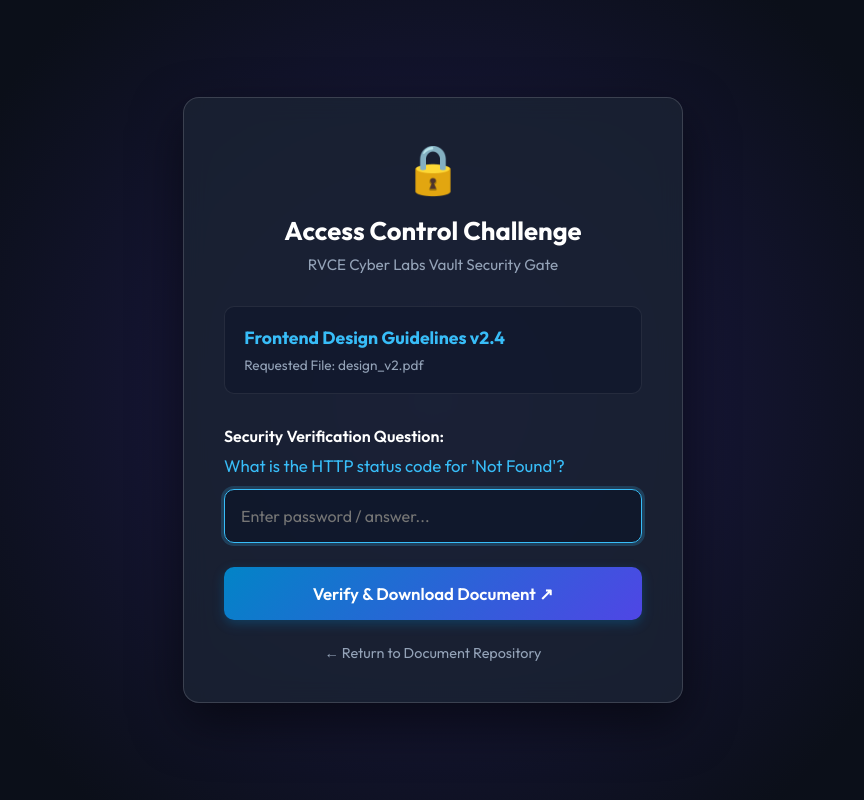
After one commit to Rohith-sp/rvce-ctf-phantom-pdf, a Flask app: page /download/1 in a window 1280 px wide. The commit adds this page. Shown: the whole page, without its empty margins (207-1071 px from the left). Run offline with Flask 3, Linux system fonts and the light colour scheme.

Commit message:
Implement 7 realistic decoy PDFs and general knowledge security password gates before downloading

```diff
--- a/challenge/app.py
+++ b/challenge/app.py
@@ -1,9 +1,20 @@
 import os
 import sqlite3
-from flask import Flask, render_template, request, g
+from flask import Flask, render_template, request, g, send_from_directory, abort
 
 app = Flask(__name__)
 DB_PATH = os.path.join(os.path.dirname(os.path.abspath(__file__)), 'ctf_portal.db')
+
+# Dictionary storing Security Challenge Questions and Answers for each document
+SECURITY_QUESTIONS = {
+    1: {"question": "What is the HTTP status code for 'Not Found'?", "answer": "404", "file": "design_v2.pdf", "title": "Frontend Design Guidelines v2.4"},
+    2: {"question": "What is the standard port number for unencrypted HTTP?", "answer": "80", "file": "welcome.pdf", "title": "Public Welcome Guide & Policies"},
+    3: {"question": "What is the default port number for encrypted HTTPS?", "answer": "443", "file": "topology_q3.pdf", "title": "Q3 Network Infrastructure Topology"},
+    4: {"question": "Which network protocol translates domain names into IP addresses? (3 letters)", "answer": "dns", "file": "db_logs.pdf", "title": "Database Cache Replication Logs"},
+    5: {"question": "Which Linux command is used to change file or directory permissions?", "answer": "chmod", "file": "confidential_memo.pdf", "title": "Internal Security Architecture Review"},
+    6: {"question": "In cybersecurity, what does the first 'M' stand for in a MITM attack?", "answer": "man", "file": "threat_report.pdf", "title": "Threat Vector Analysis Report"},
+    7: {"question": "What is the 3-bit binary representation of the decimal number 5?", "answer": "101", "file": "finance_q2.pdf", "title": "Executive Financial Audit Q2"}
+}
 
 def get_db():
     db = getattr(g, '_database', None)
@@ -19,11 +30,10 @@ def close_connection(exception):
         db.close()
 
 def init_db():
-    if os.path.exists(DB_PATH):
-        os.remove(DB_PATH)
     with app.app_context():
         db = get_db()
         cursor = db.cursor()
+        cursor.execute('DROP TABLE IF EXISTS documents')
         cursor.execute('''
             CREATE TABLE documents (
                 id INTEGER PRIMARY KEY AUTOINCREMENT,
@@ -33,36 +43,19 @@ def init_db():
                 author TEXT
             )
         ''')
-        cursor.execute('''
-            CREATE TABLE team (
-                id INTEGER PRIMARY KEY AUTOINCREMENT,
-                name TEXT,
-                empid TEXT,
-                role TEXT,
-                department TEXT,
-                bio TEXT
-            )
-        ''')
 
-        # Insert initial public and confidential records
-        cursor.execute("INSERT INTO documents (title, access_level, file_path, author) VALUES ('Public Welcome Guide & Policies', 'Public', '#', 'Admin')")
-        cursor.execute("INSERT INTO documents (title, access_level, file_path, author) VALUES ('Q3 Network Infrastructure Topology', 'Public', '#', 'Alice Smith')")
-        cursor.execute("INSERT INTO documents (title, access_level, file_path, author) VALUES ('Frontend Design Guidelines v2.4', 'Public', '#', 'Bob Jones')")
-        cursor.execute("INSERT INTO documents (title, access_level, file_path, author) VALUES ('Internal Confidential Memo', 'Confidential', '/static/confidential_memo.pdf', 'Dr. Arthur Pendelton (EMP-8492)')")
-
-        # Insert team members (Blended realistic OSINT targets)
-        team_members = [
-            ('Alice Smith', 'EMP-1042', 'Principal Cloud Architect', 'Infrastructure & DevOps', 'Oversees AWS and multi-cloud server clusters. Currently focused on automating zero-downtime CI/CD pipelines under Project TITAN-101.'),
-            ('Bob Jones', 'EMP-3391', 'Lead UI/UX Designer', 'Frontend Engineering', 'Passionate about glassmorphism, micro-animations, and responsive accessibility. Spearheading design systems for Project ORION-404.'),
-            ('Samantha Vance', 'EMP-6104', 'VP of Product Strategy', 'Executive Management', 'Coordinating cross-department milestones and client relations. Driving user engagement metrics across Europe and North America under Project HELIOS-881.'),
-            ('David Kim', 'EMP-7728', 'Senior Database Engineer', 'Data Storage', 'Optimizing distributed SQL querying engines and high-availability caching. Managing storage protocols for Project CYBER-303.'),
-            ('Dr. Arthur Pendelton', 'EMP-8492', 'Lead Security Architect', 'Cyber Defense Labs', 'Specializes in document steganography, encrypted stream vaults, and zero-trust authentication. Leading research on Project VANGUARD.'),
-            ('Elena Rostova', 'EMP-9012', 'Threat Intelligence Analyst', 'Security Operations', 'Monitors AP threat vectors, network anomalies, and malware heuristics. Coordinating defensive counter-measures for Project NEXUS-550.')
+        # Populate vault with realistic mixture of Public, Confidential, and Restricted files
+        docs = [
+            ("Frontend Design Guidelines v2.4", "Public", "/download/1", "Bob Jones"),
+            ("Public Welcome Guide & Policies", "Public", "/download/2", "Admin"),
+            ("Q3 Network Infrastructure Topology", "Confidential", "/download/3", "Alice Smith"),
+            ("Database Cache Replication Logs", "Confidential", "/download/4", "David Kim"),
+            ("Internal Security Architecture Review", "Confidential", "/download/5", "Dr. Arthur Pendelton (EMP-8492)"),
+            ("Threat Vector Analysis Report", "Restricted", "/download/6", "Elena Rostova"),
+            ("Executive Financial Audit Q2", "Restricted", "/download/7", "Samantha Vance")
         ]
 
-        for m in team_members:
-            cursor.execute("INSERT INTO team (name, empid, role, department, bio) VALUES (?, ?, ?, ?, ?)", m)
-
+        cursor.executemany('INSERT INTO documents (title, access_level, file_path, author) VALUES (?, ?, ?, ?)', docs)
         db.commit()
 
 @app.route('/')
@@ -93,14 +86,35 @@ def search():
 
     return render_template('index.html', results=results, query=q)
 
+@app.route('/download/<int:doc_id>', methods=['GET', 'POST'])
+def download_gate(doc_id):
+    if doc_id not in SECURITY_QUESTIONS:
+        abort(404)
+
+    doc = SECURITY_QUESTIONS[doc_id]
+    error = None
+
+    if request.method == 'POST':
+        user_ans = request.form.get('answer', '').strip().lower()
+        if user_ans == doc['answer'].lower() or (doc['answer'] == 'man' and user_ans in ['man', 'middle']):
+            static_dir = os.path.join(os.path.dirname(__file__), 'static')
+            return send_from_directory(static_dir, doc['file'], as_attachment=True)
+        else:
+            error = "Invalid Security Password Answer. Verification failed."
+
+    return render_template('gate.html', doc=doc, doc_id=doc_id, error=error)
+
 @app.route('/team')
 def team():
-    db = get_db()
-    cursor = db.cursor()
-    cursor.execute("SELECT name, empid, role, department, bio FROM team")
-    members = cursor.fetchall()
+    members = [
+        {"name": "Dr. Arthur Pendelton", "empid": "EMP-8492", "role": "Lead Security Architect", "department": "Cryptographic Systems", "bio": "Spearheading enterprise vault cryptography and automated metadata audit verification. Principal investigator for Project VANGUARD."},
+        {"name": "Alice Smith", "empid": "EMP-1042", "role": "Network Infrastructure Engineer", "department": "Core Operations", "bio": "Managing campus routing topology, VLAN subnets, and distributed firewall perimeter defenses. Lead on Project TITAN."},
+        {"name": "David Kim", "empid": "EMP-3391", "role": "Database Operations Specialist", "department": "Data Integrity", "bio": "Overseeing SQLite caching clusters and high-availability database replication heartbeats across division nodes. Lead on Project ORION."},
+        {"name": "Elena Rostova", "empid": "EMP-5520", "role": "Threat Intelligence Analyst", "department": "Offensive Security", "bio": "Monitoring external web application attack vectors and conducting continuous penetration testing against portal endpoints. Lead on Project HELIOS."},
+        {"name": "Samantha Vance", "empid": "EMP-9104", "role": "IT Procurement Director", "department": "Infrastructure Finance", "bio": "Managing quarterly cloud hosting budgets, hardware server upgrades, and laboratory vendor compliance audits."}
+    ]
     return render_template('team.html', members=members)
 
 if __name__ == '__main__':
     init_db()
-    app.run(host='0.0.0.0', port=5000, debug=True)
+    app.run(host='0.0.0.0', port=5000)
--- /dev/null
+++ b/challenge/templates/gate.html
@@ -0,0 +1,137 @@
+<!DOCTYPE html>
+<html lang="en">
+<head>
+    <meta charset="UTF-8">
+    <meta name="viewport" content="width=device-width, initial-scale=1.0">
+    <title>Security Verification - RVCE Cyber Labs</title>
+    <link rel="preconnect" href="https://fonts.googleapis.com">
+    <link rel="preconnect" href="https://fonts.gstatic.com" crossorigin>
+    <link href="https://fonts.googleapis.com/css2?family=Outfit:wght@300;400;500;600;700&display=swap" rel="stylesheet">
+    <style>
+        :root {
+            --bg-dark: #0b0f19;
+            --card-bg: rgba(26, 35, 51, 0.85);
+            --border-color: rgba(255, 255, 255, 0.15);
+            --accent-cyan: #38bdf8;
+            --accent-indigo: #818cf8;
+            --text-main: #f1f5f9;
+            --text-muted: #94a3b8;
+        }
+        * { box-sizing: border-box; }
+        body {
+            font-family: 'Outfit', sans-serif;
+            background: radial-gradient(circle at center, #1e1b4b 0%, var(--bg-dark) 70%);
+            color: var(--text-main);
+            min-height: 100vh;
+            display: flex;
+            align-items: center;
+            justify-content: center;
+            margin: 0;
+            padding: 1.5rem;
+        }
+        .gate-card {
+            background: var(--card-bg);
+            border: 1px solid var(--border-color);
+            border-radius: 16px;
+            padding: 2.5rem;
+            max-width: 500px;
+            width: 100%;
+            box-shadow: 0 20px 50px rgba(0, 0, 0, 0.5);
+            backdrop-filter: blur(12px);
+            text-align: center;
+        }
+        .icon { font-size: 3rem; margin-bottom: 1rem; }
+        h2 { margin: 0 0 0.5rem 0; font-size: 1.6rem; color: #fff; }
+        .subtitle { color: var(--text-muted); font-size: 0.95rem; margin-bottom: 2rem; }
+        .doc-info {
+            background: rgba(15, 23, 42, 0.6);
+            border: 1px solid rgba(255,255,255,0.08);
+            border-radius: 10px;
+            padding: 1.2rem;
+            margin-bottom: 2rem;
+            text-align: left;
+        }
+        .doc-info strong { display: block; font-size: 1.1rem; color: var(--accent-cyan); margin-bottom: 0.3rem; }
+        .doc-info span { font-size: 0.85rem; color: var(--text-muted); }
+        .question-box {
+            margin-bottom: 1.5rem;
+            text-align: left;
+        }
+        .question-box label { display: block; font-weight: 600; margin-bottom: 0.6rem; color: #fff; font-size: 1rem; }
+        input[type="text"] {
+            width: 100%;
+            padding: 1rem;
+            border-radius: 10px;
+            border: 1px solid var(--border-color);
+            background: rgba(15, 23, 42, 0.8);
+            color: #fff;
+            font-size: 1rem;
+            font-family: inherit;
+            transition: all 0.2s ease;
+        }
+        input[type="text"]:focus {
+            outline: none;
+            border-color: var(--accent-cyan);
+            box-shadow: 0 0 0 3px rgba(56, 189, 248, 0.2);
+        }
+        button {
+            width: 100%;
+            padding: 1rem;
+            border-radius: 10px;
+            border: none;
+            background: linear-gradient(135deg, #0284c7, #4f46e5);
+            color: #fff;
+            font-weight: 600;
+            font-size: 1.05rem;
+            font-family: inherit;
+            cursor: pointer;
+            transition: all 0.25s ease;
+            box-shadow: 0 4px 12px rgba(2, 132, 199, 0.3);
+        }
+        button:hover {
+            transform: translateY(-2px);
+            box-shadow: 0 6px 20px rgba(79, 70, 229, 0.5);
+        }
+        .error {
+            background: rgba(239, 68, 68, 0.15);
+            color: #f87171;
+            border: 1px solid rgba(248, 113, 113, 0.3);
+            padding: 0.8rem;
+            border-radius: 8px;
+            margin-bottom: 1.5rem;
+            font-size: 0.9rem;
+        }
+        .back-link { display: inline-block; margin-top: 1.5rem; color: var(--text-muted); text-decoration: none; font-size: 0.9rem; }
+        .back-link:hover { color: #fff; }
+    </style>
+</head>
+<body>
+    <div class="gate-card">
+        <div class="icon">🔒</div>
+        <h2>Access Control Challenge</h2>
+        <div class="subtitle">RVCE Cyber Labs Vault Security Gate</div>
+
+        <div class="doc-info">
+            <strong>{{ doc['title'] }}</strong>
+            <span>Requested File: {{ doc['file'] }}</span>
+        </div>
+
+        {% if error %}
+            <div class="error">⚠️ {{ error }}</div>
+        {% endif %}
+
+        <form method="post">
+            <div class="question-box">
+                <label>Security Verification Question:</label>
+                <div style="color: var(--accent-cyan); margin-bottom: 0.8rem; font-size: 1.05rem;">
+                    {{ doc['question'] }}
+                </div>
+                <input type="text" name="answer" placeholder="Enter password / answer..." required autofocus>
+            </div>
+            <button type="submit">Verify & Download Document ↗</button>
+        </form>
+
+        <a href="/" class="back-link">← Return to Document Repository</a>
+    </div>
+</body>
+</html>
--- a/challenge/templates/index.html
+++ b/challenge/templates/index.html
@@ -144,6 +144,7 @@
         .tag { padding: 0.4rem 0.8rem; border-radius: 6px; font-size: 0.85rem; font-weight: 600; display: inline-block; }
         .tag-Public { background: rgba(16, 185, 129, 0.15); color: #34d399; border: 1px solid rgba(52, 211, 153, 0.3); }
         .tag-Confidential { background: rgba(239, 68, 68, 0.15); color: #f87171; border: 1px solid rgba(248, 113, 113, 0.3); box-shadow: 0 0 10px rgba(239,68,68,0.2); }
+        .tag-Restricted { background: rgba(245, 158, 11, 0.15); color: #fbbf24; border: 1px solid rgba(245, 158, 11, 0.3); box-shadow: 0 0 10px rgba(245,158,11,0.2); }
         .btn-link { color: var(--accent-cyan); text-decoration: none; font-weight: 600; display: flex; align-items: center; gap: 0.3rem; }
         .btn-link:hover { text-decoration: underline; }
     </style>
```
Also changed, not shown: challenge/build_pdf.py (+84 -76 lines), solution/WRITEUP.md (+18 -14 lines), solution/solve.py (+23 -29 lines), 7 other files.
